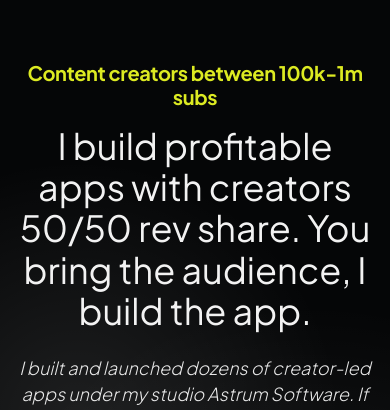
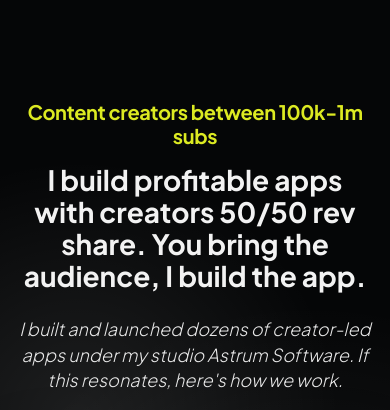
Before and after one commit to s-411/steveharris-business-cloudflare-1, a website: page public/index.html in a window 390 px wide. Shown: the top 410 px of the page. Drawn offline with Linux system fonts and the light colour scheme; a script that the page names is missing.

Commit message:
Update favicon and adjust headline styles
Added a new favicon and updated the HTML to reference it. Refactored headline and subheadline classes in index.html and styles.css for improved typography and responsive design.

```diff
--- a/public/index.html
+++ b/public/index.html
@@ -4,6 +4,7 @@
     <meta charset="UTF-8">
     <meta name="viewport" content="width=device-width, initial-scale=1.0">
     <title>Your Landing Page</title>
+    <link rel="icon" type="image/png" href="/favicon.png">
     <link rel="preconnect" href="https://fonts.googleapis.com">
     <link rel="preconnect" href="https://fonts.gstatic.com" crossorigin>
     <link href="https://fonts.googleapis.com/css2?family=Plus+Jakarta+Sans:wght@300;400;600;700&display=swap" rel="stylesheet">
@@ -12,8 +13,8 @@
 <body>
     <div class="container">
         <div class="content">
-            <h2 class="headline">Content creators between 100k-1m subs</h2>
-            <h1 class="subheadline">I build profitable apps with creators 50/50 rev share. You bring the audience, I build the app.</h1>
+            <h2 class="preheadline">Content creators between 100k-1m subs</h2>
+            <h1 class="headline">I build profitable apps with creators 50/50 rev share. You bring the audience, I build the app.</h1>
             <p class="sub-subheadline">I built and launched dozens of creator-led apps under my studio Astrum Software. If this resonates, here's how we work.</p>
 
             <div class="video-container">
--- a/public/styles.css
+++ b/public/styles.css
@@ -52,26 +52,23 @@ body {
 }
 
 /* Typography */
-.headline {
+.preheadline {
     font-size: 32px;
     font-weight: 700;
     margin-bottom: 1.5rem;
     line-height: 1.2;
     letter-spacing: -0.02em;
     color: #DCEA22;
-    font-feature-settings: "liga" 1, "calt" 1, "dlig" 1, "kern" 1;
-    font-variant-ligatures: common-ligatures discretionary-ligatures;
-    font-variant-numeric: proportional-nums;
 }
 
-.subheadline {
-    font-size: 90px;
+.headline {
+    font-size: 50px;
     margin-bottom: 1.5rem;
     opacity: 0.95;
     max-width: 1200px;
     margin-left: auto;
     margin-right: auto;
-    font-weight: normal;
+    font-weight: 700;
     line-height: 1.1;
 }
 
@@ -147,12 +144,12 @@ body {
 /* Responsive adjustments */
 /* Tablet (1024px and below) */
 @media (max-width: 1024px) {
-    .headline {
+    .preheadline {
         font-size: 28px;
     }
 
-    .subheadline {
-        font-size: 64px;
+    .headline {
+        font-size: 42px;
         max-width: 900px;
     }
 
@@ -169,13 +166,13 @@ body {
         background-attachment: scroll;
     }
 
-    .headline {
+    .preheadline {
         font-size: 24px;
         margin-bottom: 1rem;
     }
 
-    .subheadline {
-        font-size: 48px;
+    .headline {
+        font-size: 36px;
         margin-bottom: 1.5rem;
         max-width: 100%;
     }
@@ -203,12 +200,12 @@ body {
         padding: 1rem;
     }
 
-    .headline {
+    .preheadline {
         font-size: 20px;
     }
 
-    .subheadline {
-        font-size: 36px;
+    .headline {
+        font-size: 28px;
         line-height: 1.15;
     }
 
```
Also changed, not shown: fav with yellow copy.png (added), public/favicon.png (added).
